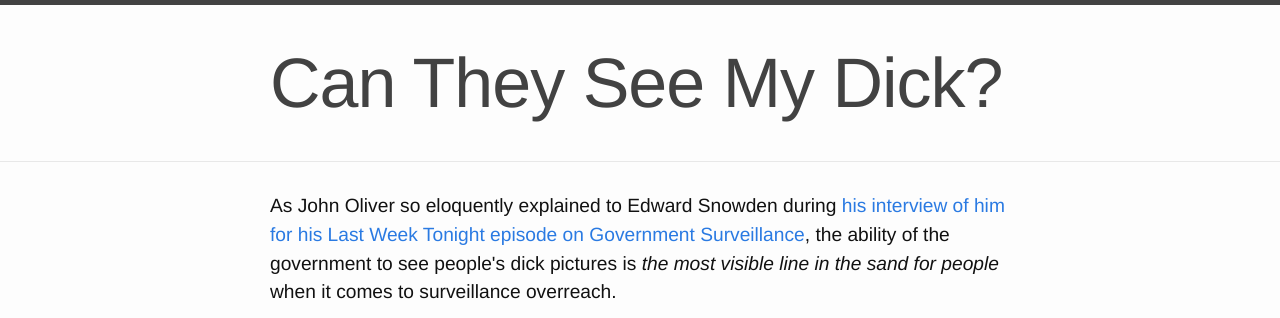
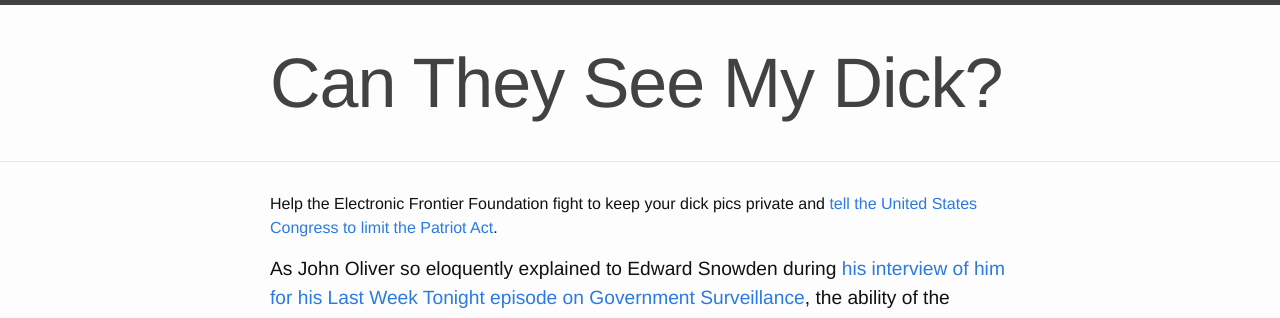
Before and after one commit to olivierlacan/can-they-see-my-dick, a Jekyll site: the page built from index.html, in a window 1280 px wide and 900 px high, cut to the strip 0-318 px from the top of the window. Built offline with Jekyll 4.4.1, drawn with Linux system fonts in a browser that asks for light colours; comment, search, counter and statistics services are not loaded.

Commit message:
Added the call to action at top of page
Easy for people to see the call of action ====> people will call to action

```diff
--- a/_layouts/default.html
+++ b/_layouts/default.html
@@ -9,6 +9,9 @@
 
     <div class="page-content">
       <div class="wrapper">
+
+        <p class="text">{{ site.call_to_action }}</p>
+
         <p class="intro">As John Oliver so eloquently explained to Edward Snowden during <a href="https://www.youtube.com/watch?v=XEVlyP4_11M&t=26m50s">his interview of him for his Last Week Tonight episode on Government Surveillance</a>, the ability of the government to see people's dick pictures is <em>the most visible line in the sand for people</em> when it comes to surveillance overreach.</p>
 
         <div class="embed-container"><iframe src="https://www.youtube.com/embed/XEVlyP4_11M?start=1610" frameborder="0" allowfullscreen></iframe></div>
```
